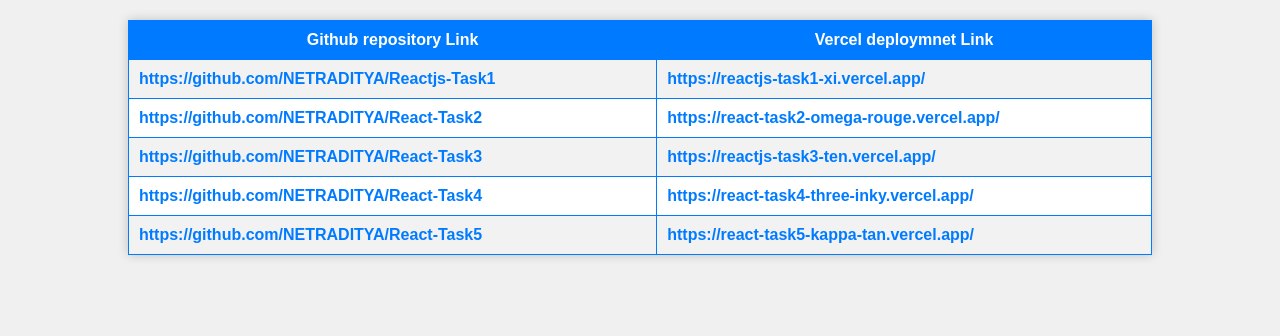
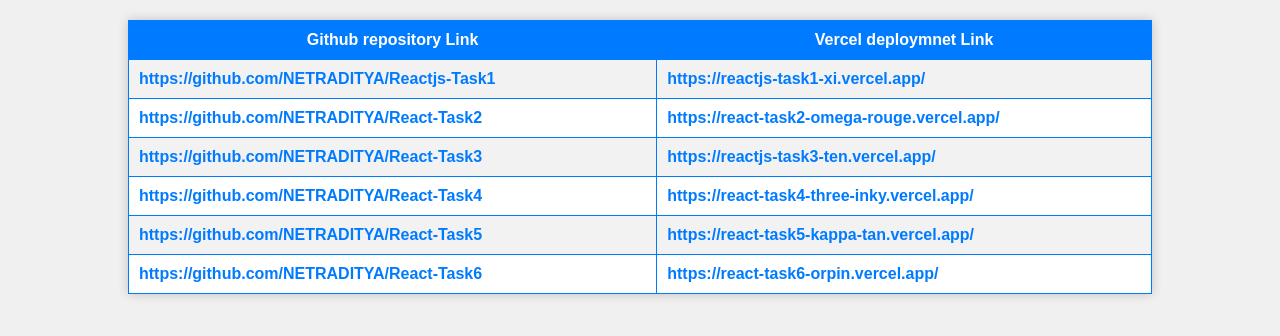
Before and after one commit to NETRADITYA/React-Tasks, a plain HTML site: page index.html in a window 1280 px wide. Drawn offline with Linux system fonts and the light colour scheme.

Commit message:
Add files via upload

```diff
--- a/index.html
+++ b/index.html
@@ -75,6 +75,10 @@
             <td><a href="https://github.com/NETRADITYA/React-Task5">https://github.com/NETRADITYA/React-Task5</a></td>
             <td><a href="https://react-task5-kappa-tan.vercel.app/">https://react-task5-kappa-tan.vercel.app/</a></td>
         </tr>
+        <tr>
+            <td><a href="https://github.com/NETRADITYA/React-Task6">https://github.com/NETRADITYA/React-Task6</a></td>
+            <td><a href="https://react-task6-orpin.vercel.app/">https://react-task6-orpin.vercel.app/</a></td>
+        </tr>
 
     </table>
 </body>
```
